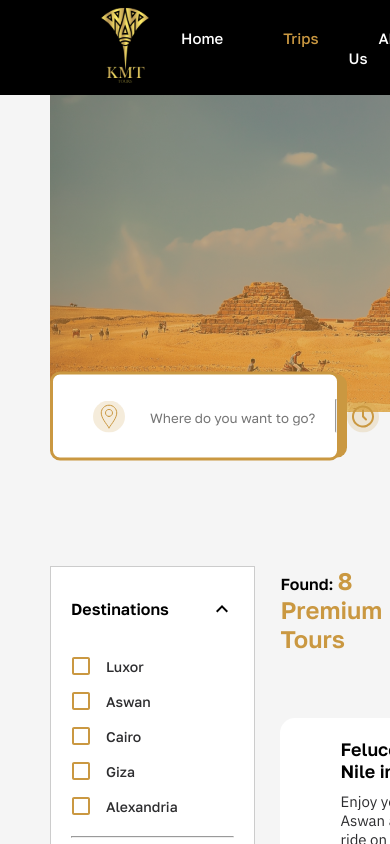
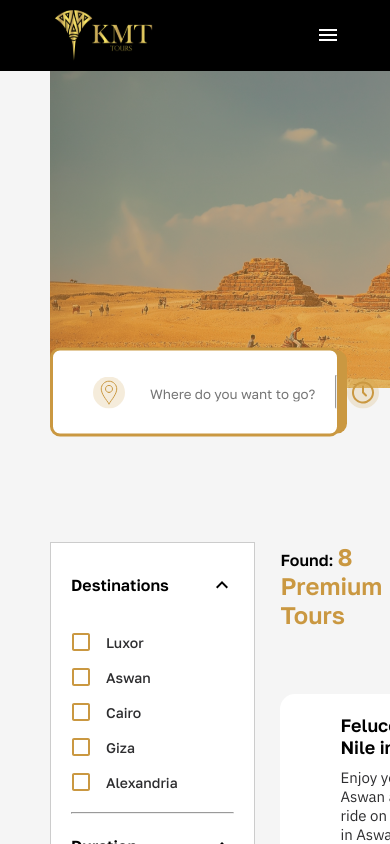
Before and after one commit to sofa5060/KMT, a React (Create React App) app: page /trips in a window 390 px wide. Shown: the top 844 px of the page. Built offline with nearby package versions, Linux system fonts and the light colour scheme.

Commit message:
made navbar responsive

```diff
--- a/src/components/NavBar/Navbar.css
+++ b/src/components/NavBar/Navbar.css
@@ -1,3 +1,29 @@
+.navbar-list {
+  display: flex;
+  align-items: center;
+  justify-content: space-between;
+}
+.navbar-list a {
+  color: #fff;
+  margin: 0 30px;
+  transition: all 0.1s ease-in-out;
+}
+.navbar-list .main {
+  color: #ca9841;
+}
+.navbar-list a:hover {
+  color: #ca9841;
+}
+
+.MuiSelect-standard {
+  color: #ca9841 !important;
+  margin: 4px 0 0 0 !important;
+}
+
+.MuiSelect-icon {
+  color: #ca9841 !important;
+}
+
 .navbar-background {
   position: sticky;
   top: 0;
@@ -14,6 +40,9 @@
   padding: 0 50px;
   margin: 0 auto;
 }
+.navbar-background .navbar .logo .show-sm {
+  display: none;
+}
 .navbar-background .navbar li {
   list-style: none;
 }
@@ -26,20 +55,65 @@
 .navbar-background .navbar ul {
   display: flex;
 }
-.navbar-background .navbar .navbar-language .MuiSelect-standard {
-  color: #ca9841 !important;
+.navbar-background .navbar .navbar-hamburger {
+  display: none;
+  color: #fff;
+  font-size: 30px;
+  cursor: pointer;
 }
-.navbar-background .navbar .navbar-language .MuiSelect-icon {
-  color: #ca9841 !important;
+
+.mobile-navbar {
+  background: #000;
+  height: 100%;
+  display: flex;
+  flex-direction: column;
+  gap: 40px;
+  padding: 15px 30px;
+  align-items: flex-start;
+  text-align: start;
+  min-width: 200px;
 }
-.navbar-background .navbar .navbar-list a {
-  color: #fff;
-  margin: 0 30px;
-  transition: all 0.1s ease-in-out;
+.mobile-navbar img {
+  margin: 0 0 0 -20px;
 }
-.navbar-background .navbar .navbar-list .main {
-  color: #ca9841;
+.mobile-navbar .navbar-list {
+  flex-direction: column;
+  align-items: flex-start;
+  gap: 30px;
 }
-.navbar-background .navbar .navbar-list a:hover {
-  color: #ca9841;
+.mobile-navbar .navbar-list a {
+  text-decoration: none;
+  margin: 0;
+}
+.mobile-navbar .navbar-language {
+  margin: 40px 0 0 0;
+}
+
+@media screen and (max-width: 800px) {
+  .navbar-background {
+    padding: 5px 0;
+  }
+  .navbar-background .navbar {
+    padding: 0 35px;
+  }
+}
+@media screen and (max-width: 650px) {
+  .navbar-background .navbar {
+    padding: 5px 50px;
+  }
+  .navbar-background .navbar .logo .show-sm {
+    display: block;
+  }
+  .navbar-background .navbar .logo .hide-sm {
+    display: none;
+  }
+  .navbar-background .navbar .navbar-hamburger {
+    display: block;
+  }
+  .navbar-background .navbar .navbar-list {
+    display: none;
+  }
+  .navbar-background .navbar .navbar-language {
+    display: none;
+  }
 }/*# sourceMappingURL=Navbar.css.map */
--- a/src/components/NavBar/Navbar.jsx
+++ b/src/components/NavBar/Navbar.jsx
@@ -1,19 +1,36 @@
 import React, { useState } from "react";
 import { Link } from "react-router-dom";
 import logo from "../../images/logo.svg";
+import logo2 from "../../images/logo2.svg";
 import "./Navbar.css";
 import Select from "@mui/material/Select";
 import MenuItem from "@mui/material/MenuItem";
-import FormControl from '@mui/material/FormControl';
+import FormControl from "@mui/material/FormControl";
+import Drawer from "@mui/material/Drawer";
+import MenuIcon from "@mui/icons-material/Menu";
 
 export default function Navbar({ currPage }) {
   const [language, setLanguage] = useState("EN");
+  const [open, setOpen] = useState(false);
+
+  const closeHandler = (event) => {
+    if (
+      event.type === "keydown" &&
+      (event.key === "Tab" || event.key === "Shift")
+    ) {
+      return;
+    }
+
+    setOpen(false);
+  };
+
   return (
     <div className="navbar-background">
       <div className="navbar">
         <div className="logo">
           <Link to="/">
-            <img src={logo} alt="logo" />
+            <img src={logo} alt="logo" className="hide-sm"/>
+            <img src={logo2} alt="logo" className="show-sm"/>
           </Link>
         </div>
         <ul className="navbar-list">
@@ -42,7 +59,7 @@ export default function Navbar({ currPage }) {
           </li>
         </ul>
         <div className="navbar-language">
-          <FormControl variant="standard" sx={{ m: 1 }}>
+          <FormControl variant="standard">
             <Select
               labelId="demo-simple-select-standard-label"
               id="demo-simple-select-standard"
@@ -56,7 +73,70 @@ export default function Navbar({ currPage }) {
             </Select>
           </FormControl>
         </div>
+        <div className="navbar-hamburger">
+          <MenuIcon onClick={() => setOpen(true)} />
+        </div>
       </div>
+
+      {/* Mobile Navbar */}
+      <Drawer anchor="right" open={open} onClose={closeHandler}>
+        <div className="mobile-navbar">
+          <img src={logo2} alt="" />
+          <ul className="navbar-list">
+            <li>
+              <Link
+                to="/"
+                className={currPage === "home" ? "main" : ""}
+                onClick={closeHandler}
+              >
+                Home
+              </Link>
+            </li>
+            <li>
+              <Link
+                to="/trips"
+                className={currPage === "trips" ? "main" : ""}
+                onClick={closeHandler}
+              >
+                Trips
+              </Link>
+            </li>
+            <li>
+              <Link
+                to="/about"
+                className={currPage === "about" ? "main" : ""}
+                onClick={closeHandler}
+              >
+                About Us
+              </Link>
+            </li>
+            <li>
+              <Link
+                to="/contact"
+                className={currPage === "contact" ? "main" : ""}
+                onClick={closeHandler}
+              >
+                Contact Us
+              </Link>
+            </li>
+          </ul>
+          <div className="navbar-language">
+            <FormControl variant="standard">
+              <Select
+                labelId="demo-simple-select-standard-label"
+                id="demo-simple-select-standard"
+                value={language}
+                onChange={(e) => setLanguage(e.target.value)}
+                label="Language"
+                disableUnderline={true}
+              >
+                <MenuItem value="EN">EN</MenuItem>
+                <MenuItem value="ES">ES</MenuItem>
+              </Select>
+            </FormControl>
+          </div>
+        </div>
+      </Drawer>
     </div>
   );
 }
--- a/src/components/NavBar/Navbar.scss
+++ b/src/components/NavBar/Navbar.scss
@@ -4,6 +4,34 @@ $secondary-color: main.$secondary-color;
 $text-color: main.$text-color;
 $ibm: main.$ibm;
 $golos: main.$golos;
+
+.navbar-list {
+  display: flex;
+  align-items: center;
+  justify-content: space-between;
+  a {
+    color: #fff;
+    margin: 0 30px;
+    transition: all 0.1s ease-in-out;
+  }
+
+  .main {
+    color: $main-color;
+  }
+
+  a:hover {
+    color: $main-color;
+  }
+}
+
+.MuiSelect-standard {
+  color: $main-color !important;
+  margin: 4px 0 0 0 !important;
+}
+
+.MuiSelect-icon {
+  color: $main-color !important;
+}
 
 .navbar-background {
   position: -webkit-sticky;
@@ -22,6 +50,12 @@ $golos: main.$golos;
     padding: 0 50px;
     margin: 0 auto;
 
+    .logo{
+      .show-sm{
+        display: none;
+      }
+    }
+
     li {
       list-style: none;
     }
@@ -37,29 +71,80 @@ $golos: main.$golos;
       display: flex;
     }
 
-    .navbar-language {
-      .MuiSelect-standard{
-        color: $main-color !important;
+    .navbar-hamburger {
+      display: none;
+      color: #fff;
+      font-size: 30px;
+      cursor: pointer;
+    }
+  }
+}
+
+.mobile-navbar {
+  background: #000;
+  height: 100%;
+  display: flex;
+  flex-direction: column;
+  gap: 40px;
+  padding: 15px 30px;
+  align-items: flex-start;
+  text-align: start;
+  min-width: 200px;
+
+  img{
+    margin: 0 0 0 -20px;
+  }
+
+  .navbar-list {
+    flex-direction: column;
+    align-items: flex-start;
+    gap: 30px;
+
+    a {
+      text-decoration: none;
+      margin: 0;
+    }
+  }
+
+  .navbar-language {
+    margin: 40px 0 0 0;
+  }
+}
+
+@media screen and (max-width: 800px) {
+  .navbar-background {
+    padding: 5px 0;
+    .navbar {
+      padding: 0 35px;
+    }
+  }
+}
+
+@media screen and (max-width: 650px) {
+  .navbar-background {
+    .navbar {
+      padding: 5px 50px;
+
+      .logo{
+        .show-sm{
+          display: block;
+        }
+
+        .hide-sm{
+          display: none;
+        }
       }
 
-      .MuiSelect-icon{
-        color: $main-color !important;
-      }
-    }
-
-    .navbar-list{
-      a {
-        color: #fff;
-        margin: 0 30px;
-        transition: all 0.1s ease-in-out;
+      .navbar-hamburger {
+        display: block;
       }
 
-      .main{
-        color: $main-color;
+      .navbar-list {
+        display: none;
       }
 
-      a:hover{
-        color: $main-color;
+      .navbar-language {
+        display: none;
       }
     }
   }
```
Also changed, not shown: src/images/logo2.svg (added), 1 other file (tests, documents, lock files or other folders).
